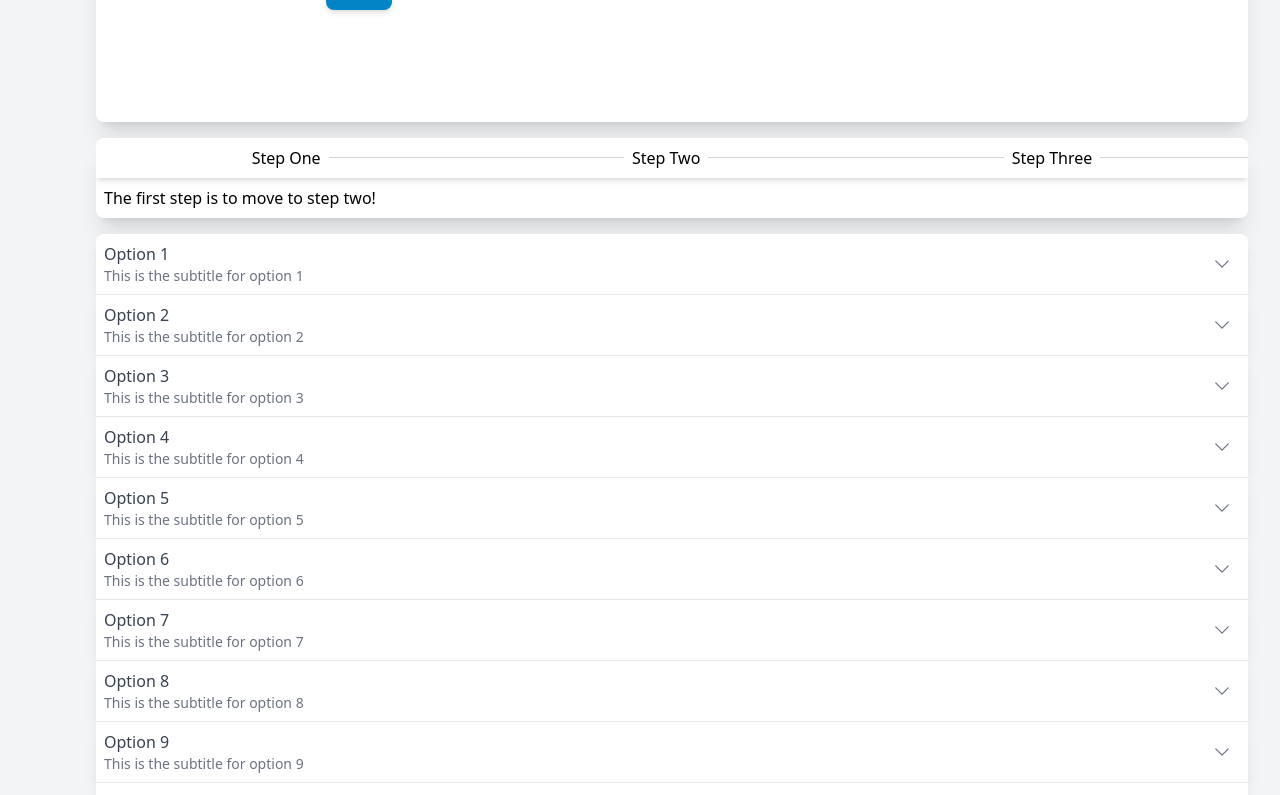
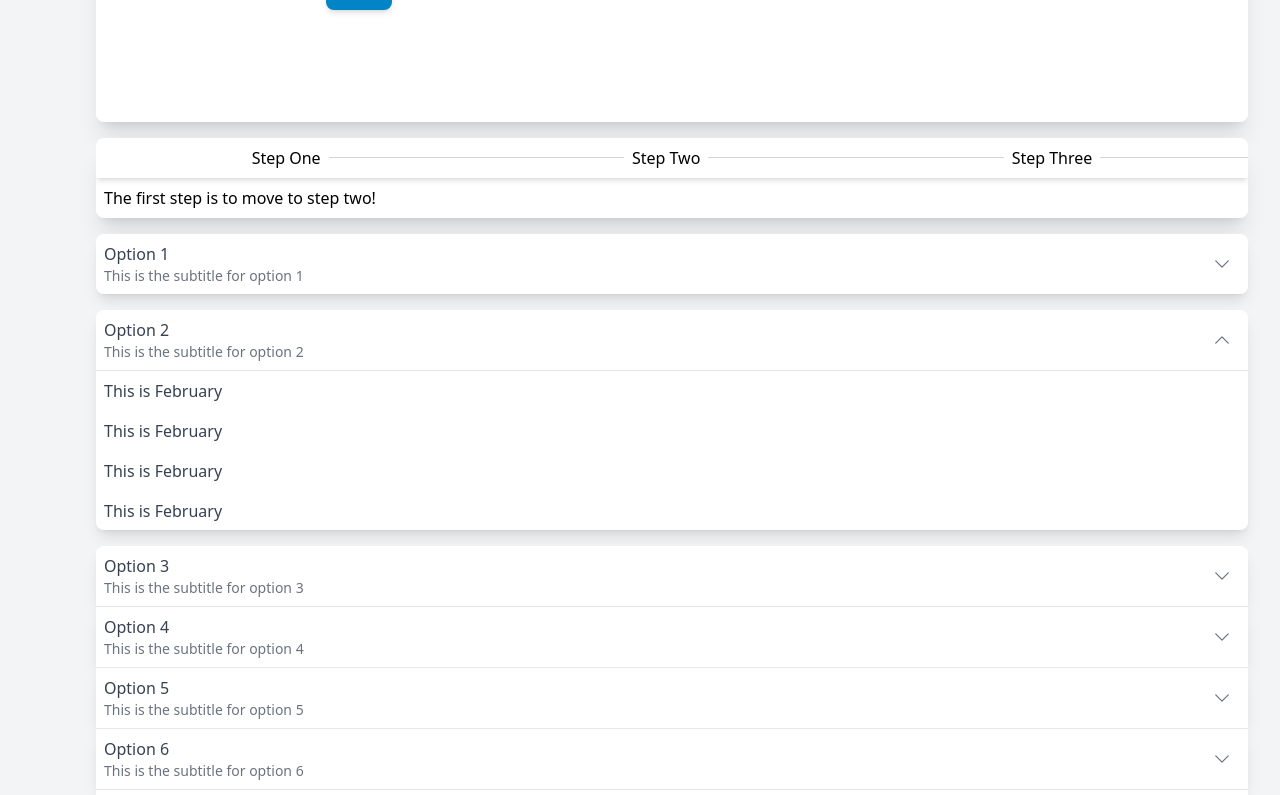
Before and after one commit to vue-loom/vue-loom, a Vue app: page / in a window 1280 px wide. Shown: the part 1456-2251 px from the top of the page. Built offline with nearby package versions, Linux system fonts and the light colour scheme.

Commit message:
Added multiple support for expansion panels && fixes some expansion panel state issues

```diff
--- a/sandbox/App.vue
+++ b/sandbox/App.vue
@@ -429,7 +429,7 @@
                     </VStep>
                 </VStepper>
 
-                <VExpansionPanels class="mt-4">
+                <VExpansionPanels class="mt-4" :open="[false, true, false]">
                     <VExpansionPanel :key="index" v-for="(item, index) in options">
                         <template #title>
                             Option {{ item.id }}
--- a/src/components/ExpansionPanel/VExpansionPanel.vue
+++ b/src/components/ExpansionPanel/VExpansionPanel.vue
@@ -1,7 +1,7 @@
 <script setup lang="ts">
     import VListItem from "@/components/VListItem.vue";
     import {ChevronDownIcon} from "@heroicons/vue/24/outline";
-    import {type Ref, ref} from "vue";
+    import {type Ref, ref, watch} from "vue";
 
     interface Props {
         readonly?: boolean;
@@ -25,10 +25,12 @@
     const emits = defineEmits<Emits>();
 
     const arrowClicked = () => {
-        focused.value = !focused.value;
-
         emits('update:open', focused.value);
     }
+
+    watch((): boolean => props.open, (val: boolean): void => {
+        focused.value = val;
+    });
 </script>
 
 <template>
--- a/src/components/ExpansionPanel/VExpansionPanels.vue
+++ b/src/components/ExpansionPanel/VExpansionPanels.vue
@@ -1,12 +1,8 @@
 <script setup lang="ts">
-    import {type Component, type Ref, ref} from "vue";
-
-    interface Open {
-        [key: number]: boolean;
-    }
+    import {type Component, onMounted, type Ref, ref} from "vue";
 
     interface Props {
-        open?: Open;
+        open?: boolean[];
         readonly?: boolean;
         disabled?: boolean;
         type?: 'default' | 'accordion';
@@ -14,14 +10,12 @@
     }
 
     const props = withDefaults(defineProps<Props>(), {
-        open: () => ({}),
+        open: () => ([]),
         readonly: false,
         disabled: false,
         type: 'default',
         multiple: false,
     });
-
-    const innerOpen: Ref<Open> = ref(props.open);
 
     interface ExpansionPanel {
         children: {
@@ -38,6 +32,17 @@
     }
 
     const slots = defineSlots<Slot>();
+
+    const validateOpenProp = (): void => {
+        if (props.open.length > 0 && !props.multiple && props.open.filter((value: boolean) => value).length > 1) {
+            console.warn('Passing more that one "true" value in the "open" prop while the "multiple" prop is false, is not recommended.');
+        }
+    };
+
+    onMounted((): void => {
+        validateOpenProp();
+    });
+
     const expansionPanels: ExpansionPanel[] = slots.default()[0].children;
 
 
@@ -47,6 +52,18 @@
         'rounded-b-lg': index === expansionPanels.length as number - 1 || innerOpen.value[index + 1] && props.type !== 'accordion',
         'my-4 rounded-lg': innerOpen.value[index] && props.type !== 'accordion',
     });
+
+    const innerOpen: Ref<boolean[]> = ref(expansionPanels.map((_: ExpansionPanel, index: number) => (props.open[index] || false)));
+
+    const togglePanel = (index: number): void => {
+        if (props.multiple) {
+            innerOpen.value[index] = !innerOpen.value[index];
+        } else {
+            innerOpen.value.forEach((_, innerIndex) => {
+                innerOpen.value[innerIndex] = innerIndex === index ? !innerOpen.value[innerIndex] : false;
+            });
+        }
+    };
 </script>
 
 <template>
@@ -58,7 +75,7 @@
             :key="index"
             :class="panelClassObject(index as number)"
             v-for="(expansionPanel, index) in expansionPanels"
-            @update:open="innerOpen[index] = $event"
+            @update:open="togglePanel(index)"
         >
             <template #title>
                 <component
```
